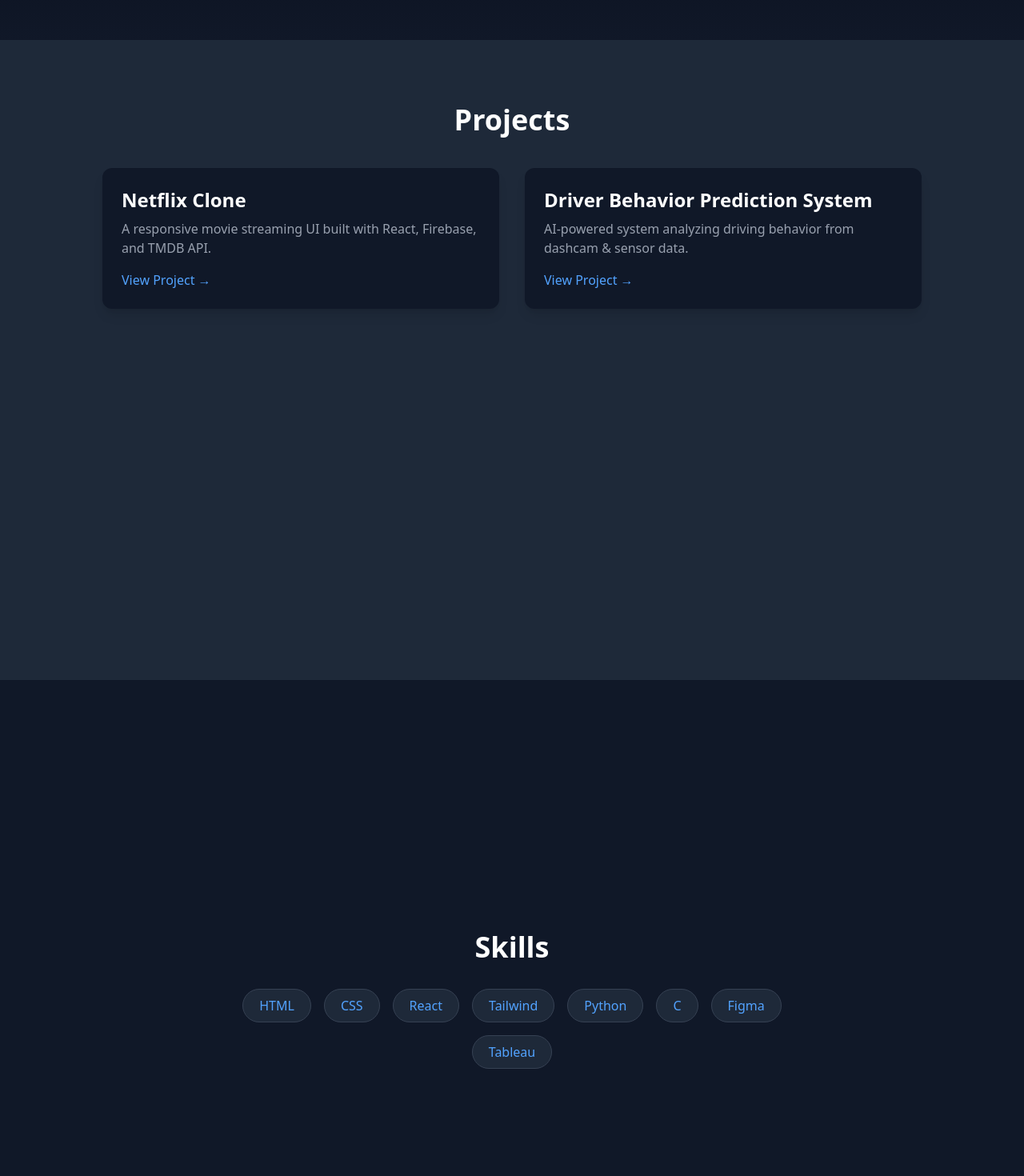
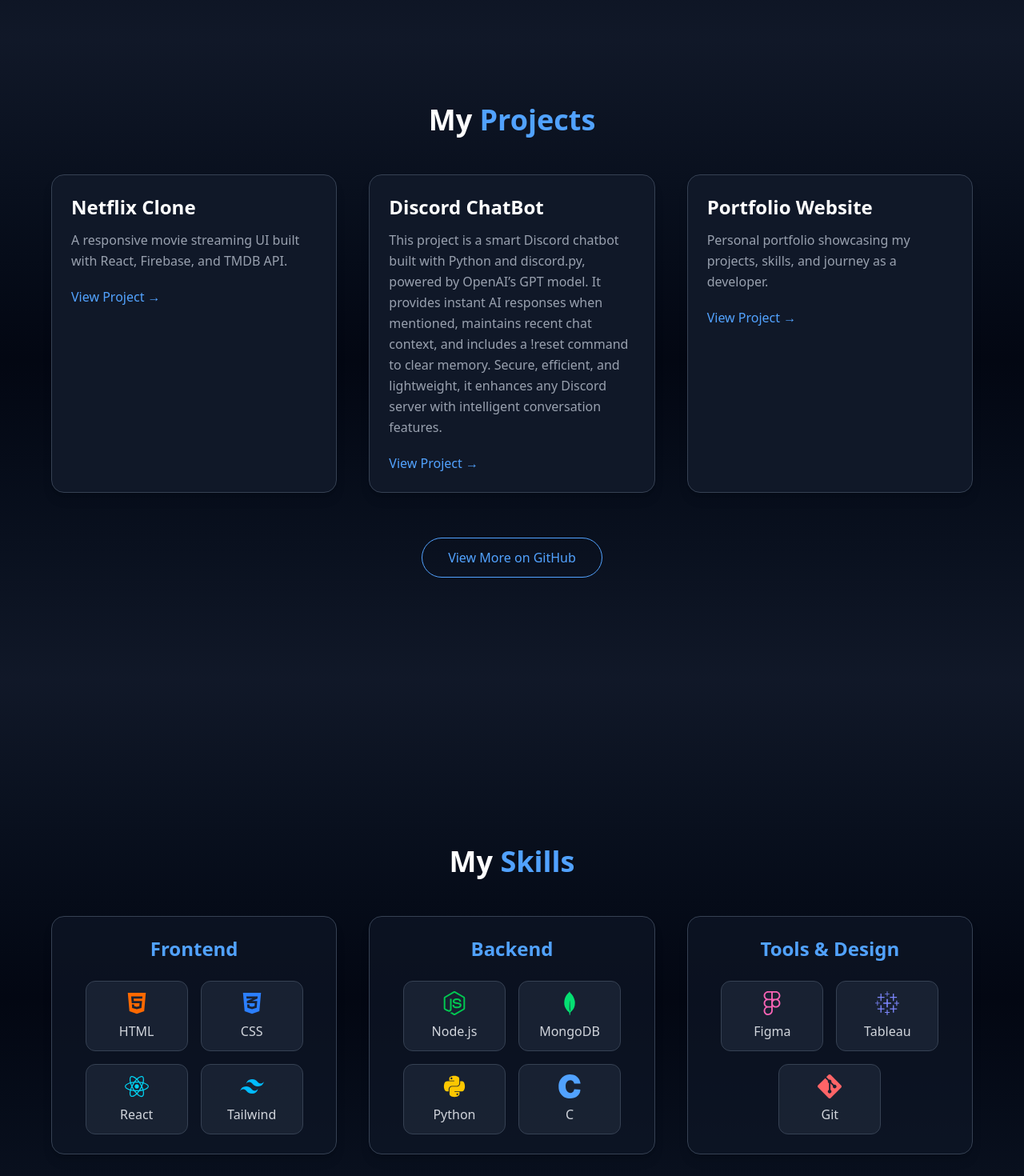
Before and after one commit to AnishAnimesh/Portfolio, a React (Vite) app: page / in a window 1280 px wide. Shown: the part 1600-3070 px from the top of the page at 80% size. Built offline with nearby package versions, Linux system fonts and the light colour scheme.

Commit message:
skills section changed

```diff
--- a/src/components/projects.jsx
+++ b/src/components/projects.jsx
@@ -1,28 +1,82 @@
+import { motion } from "framer-motion";
+
 const projects = [
   {
     title: "Netflix Clone",
     desc: "A responsive movie streaming UI built with React, Firebase, and TMDB API.",
-    link: "https://github.com/anishanimeshsahu/netflix-clone"
+    link: "https://github.com/AnishAnimesh/NETFLIX-Clone",
   },
   {
-    title: "Driver Behavior Prediction System",
-    desc: "AI-powered system analyzing driving behavior from dashcam & sensor data.",
-    link: "#"
-  }
+    title: "Discord ChatBot",
+    desc: "This project is a smart Discord chatbot built with Python and discord.py, powered by OpenAI’s GPT model. It provides instant AI responses when mentioned, maintains recent chat context, and includes a !reset command to clear memory. Secure, efficient, and lightweight, it enhances any Discord server with intelligent conversation features.",
+    link: "https://github.com/AnishAnimesh/Discord-Chatbot",
+  },
+  {
+    title: "Portfolio Website",
+    desc: "Personal portfolio showcasing my projects, skills, and journey as a developer.",
+    link: "#",
+  },
 ];
 
 function Projects() {
   return (
-    <section id="projects" className="min-h-screen px-6 py-20 bg-gray-800">
-      <h2 className="text-4xl font-bold text-center mb-10">Projects</h2>
-      <div className="grid md:grid-cols-2 gap-8 max-w-5xl mx-auto">
+    <section
+      id="projects"
+      className="min-h-screen px-6 py-20 bg-gradient-to-b from-gray-900 via-gray-950 to-gray-900 text-white"
+    >
+      {/* Heading */}
+      <motion.h2
+        initial={{ opacity: 0, y: -20 }}
+        animate={{ opacity: 1, y: 0 }}
+        transition={{ duration: 0.6 }}
+        className="text-4xl font-bold text-center mb-12"
+      >
+        My <span className="text-blue-400">Projects</span>
+      </motion.h2>
+
+      {/* Projects Grid */}
+      <div className="max-w-6xl mx-auto grid sm:grid-cols-2 lg:grid-cols-3 gap-10">
         {projects.map((p, i) => (
-          <div key={i} className="bg-gray-900 p-6 rounded-xl shadow-lg hover:shadow-blue-500/20 transition">
-            <h3 className="text-2xl font-semibold mb-2">{p.title}</h3>
-            <p className="text-gray-400 mb-4">{p.desc}</p>
-            <a href={p.link} target="_blank" className="text-blue-400 hover:underline">View Project →</a>
-          </div>
+          <motion.div
+            key={i}
+            initial={{ opacity: 0, y: 30 }}
+            whileInView={{ opacity: 1, y: 0 }}
+            transition={{ duration: 0.6, delay: i * 0.1 }}
+            viewport={{ once: true }}
+            className="group relative bg-gray-900 border border-gray-700 hover:border-blue-500/50 rounded-2xl p-6 shadow-lg
+                       hover:shadow-[0_0_25px_rgba(59,130,246,0.3)] transition-all duration-500"
+          >
+            {/* Gradient border overlay */}
+            <div className="absolute inset-0 rounded-2xl bg-gradient-to-br from-blue-600/10 to-transparent opacity-0 group-hover:opacity-100 transition duration-500" />
+
+            <div className="relative z-10">
+              <h3 className="text-2xl font-semibold mb-3 text-white group-hover:text-blue-400 transition-colors">
+                {p.title}
+              </h3>
+              <p className="text-gray-400 mb-5 leading-relaxed">{p.desc}</p>
+              <a
+                href={p.link}
+                target="_blank"
+                rel="noopener noreferrer"
+                className="text-blue-400 font-medium hover:underline"
+              >
+                View Project →
+              </a>
+            </div>
+          </motion.div>
         ))}
+      </div>
+
+      {/* View More Button (Optional) */}
+      <div className="flex justify-center mt-14">
+        <a
+          href="https://github.com/AnishAnimesh"
+          target="_blank"
+          rel="noopener noreferrer"
+          className="px-8 py-3 border border-blue-400 rounded-full text-blue-400 hover:bg-blue-500 hover:text-white transition-all duration-300 font-medium"
+        >
+          View More on GitHub
+        </a>
       </div>
     </section>
   );
--- a/src/components/skills.jsx
+++ b/src/components/skills.jsx
@@ -1,14 +1,81 @@
+import { motion } from "framer-motion";
+import { FaHtml5, FaCss3Alt, FaReact, FaPython, FaFigma } from "react-icons/fa";
+import { SiTailwindcss, SiC, SiTableau, SiNodedotjs, SiMongodb, SiGit } from "react-icons/si";
+
 function Skills() {
-  const skills = ["HTML", "CSS", "React", "Tailwind", "Python", "C", "Figma", "Tableau"];
+  const skillCategories = [
+    {
+      title: "Frontend",
+      skills: [
+        { name: "HTML", icon: <FaHtml5 className="text-orange-500" /> },
+        { name: "CSS", icon: <FaCss3Alt className="text-blue-500" /> },
+        { name: "React", icon: <FaReact className="text-cyan-400" /> },
+        { name: "Tailwind", icon: <SiTailwindcss className="text-sky-400" /> },
+      ],
+    },
+    {
+      title: "Backend",
+      skills: [
+        { name: "Node.js", icon: <SiNodedotjs className="text-green-500" /> },
+        { name: "MongoDB", icon: <SiMongodb className="text-green-400" /> },
+        { name: "Python", icon: <FaPython className="text-yellow-400" /> },
+        { name: "C", icon: <SiC className="text-blue-400" /> },
+      ],
+    },
+    {
+      title: "Tools & Design",
+      skills: [
+        { name: "Figma", icon: <FaFigma className="text-pink-400" /> },
+        { name: "Tableau", icon: <SiTableau className="text-indigo-400" /> },
+        { name: "Git", icon: <SiGit className="text-red-400" /> },
+      ],
+    },
+  ];
 
   return (
-    <section id="skills" className="min-h-screen flex flex-col justify-center items-center px-6 py-20">
-      <h2 className="text-4xl font-bold mb-8">Skills</h2>
-      <div className="flex flex-wrap justify-center gap-4 max-w-3xl">
-        {skills.map((skill, i) => (
-          <span key={i} className="bg-gray-800 px-5 py-2 rounded-full text-blue-400 border border-gray-700 hover:border-blue-400 transition">
-            {skill}
-          </span>
+    <section
+      id="skills"
+      className="min-h-screen flex flex-col justify-center items-center bg-gradient-to-b from-gray-900 via-gray-950 to-gray-900 text-white px-6 py-20"
+    >
+      {/* Heading */}
+      <motion.h2
+        initial={{ opacity: 0, y: -20 }}
+        animate={{ opacity: 1, y: 0 }}
+        transition={{ duration: 0.6 }}
+        className="text-4xl font-bold mb-12 text-center"
+      >
+        My <span className="text-blue-400">Skills</span>
+      </motion.h2>
+
+      {/* Skill Categories */}
+      <div className="grid md:grid-cols-3 gap-10 max-w-6xl w-full">
+        {skillCategories.map((category, index) => (
+          <motion.div
+            key={index}
+            initial={{ opacity: 0, y: 30 }}
+            whileInView={{ opacity: 1, y: 0 }}
+            transition={{ duration: 0.6, delay: index * 0.2 }}
+            viewport={{ once: true }}
+            className="bg-gray-900/60 border border-gray-700 hover:border-blue-500/50 rounded-2xl p-6 text-center
+                       shadow-lg hover:shadow-[0_0_25px_rgba(59,130,246,0.3)] transition-all duration-500"
+          >
+            <h3 className="text-2xl font-semibold mb-6 text-blue-400">
+              {category.title}
+            </h3>
+            <div className="flex flex-wrap justify-center gap-4">
+              {category.skills.map((skill, i) => (
+                <motion.div
+                  key={i}
+                  whileHover={{ scale: 1.1 }}
+                  className="flex flex-col items-center bg-gray-800/70 border border-gray-700 hover:border-blue-400
+                             rounded-xl px-4 py-3 w-28 sm:w-32 transition-all duration-300"
+                >
+                  <div className="text-3xl mb-2">{skill.icon}</div>
+                  <p className="text-gray-300 text-sm sm:text-base">{skill.name}</p>
+                </motion.div>
+              ))}
+            </div>
+          </motion.div>
         ))}
       </div>
     </section>
```
Also changed, not shown: public/ANISH.jpg (renamed from ANISH.jpg).
